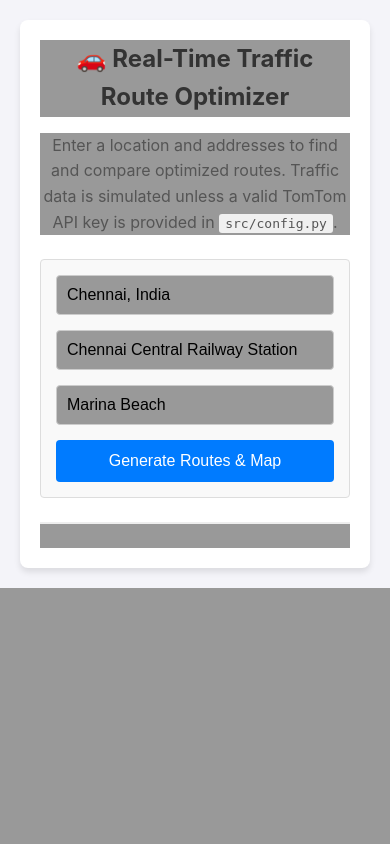
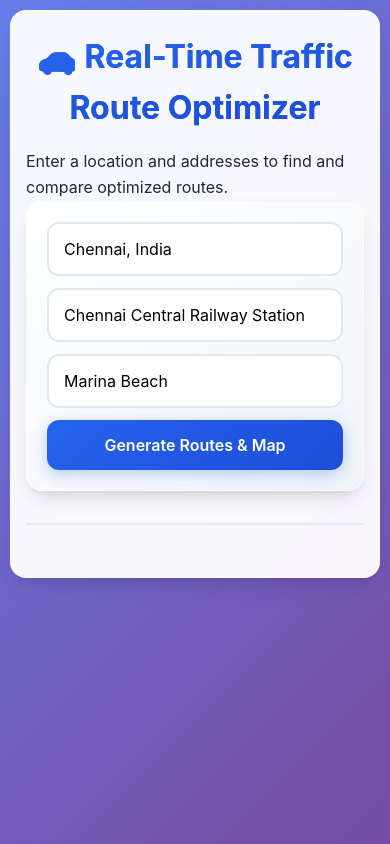
Before and after one commit to Kira6258/traffic-route-optimizer, a Flask app: page / in a window 390 px wide. Run offline with Flask 3, Linux system fonts and the light colour scheme.

Commit message:
feat: update project structure and modern CSS design

```diff
--- /dev/null
+++ b/src/static/css/style.css
@@ -0,0 +1,368 @@
+* {
+    box-sizing: border-box;
+    margin: 0;
+    padding: 0;
+}
+
+:root {
+    --primary: #2563eb;
+    --primary-dark: #1d4ed8;
+    --secondary: #64748b;
+    --success: #10b981;
+    --warning: #f59e0b;
+    --danger: #ef4444;
+    --light: #f8fafc;
+    --dark: #1e293b;
+    --card-shadow: 0 10px 25px -5px rgba(0, 0, 0, 0.1), 0 8px 10px -6px rgba(0, 0, 0, 0.1);
+    --hover-shadow: 0 20px 40px -10px rgba(0, 0, 0, 0.15), 0 10px 15px -8px rgba(0, 0, 0, 0.1);
+}
+
+body {
+    font-family: 'Inter', -apple-system, BlinkMacSystemFont, 'Segoe UI', Roboto, sans-serif;
+    background: linear-gradient(135deg, #667eea 0%, #764ba2 100%);
+    line-height: 1.6;
+    padding: 20px;
+    color: var(--dark);
+    min-height: 100vh;
+}
+
+.container {
+    max-width: 1200px;
+    margin: 0 auto;
+    background: rgba(255, 255, 255, 0.95);
+    backdrop-filter: blur(10px);
+    padding: 30px;
+    border-radius: 20px;
+    box-shadow: var(--card-shadow);
+    border: 1px solid rgba(255, 255, 255, 0.2);
+}
+
+/* Header Styles */
+h1 {
+    color: var(--dark);
+    text-align: center;
+    font-size: 2.5rem;
+    margin-bottom: 1rem;
+    font-weight: 700;
+    background: linear-gradient(135deg, var(--primary), var(--primary-dark));
+    -webkit-background-clip: text;
+    -webkit-text-fill-color: transparent;
+    background-clip: text;
+}
+
+h1 a {
+    text-decoration: none;
+    background: linear-gradient(135deg, var(--primary), var(--primary-dark));
+    -webkit-background-clip: text;
+    -webkit-text-fill-color: transparent;
+    background-clip: text;
+    transition: all 0.3s ease;
+}
+
+h1 a:hover {
+    transform: translateY(-2px);
+}
+
+.subtitle {
+    color: var(--secondary);
+    text-align: center;
+    margin-bottom: 2rem;
+    font-size: 1.1rem;
+    line-height: 1.8;
+}
+
+/* Form Styles */
+#route-form {
+    display: grid;
+    grid-template-columns: 2fr 2fr 2fr auto;
+    gap: 15px;
+    padding: 25px;
+    border-radius: 16px;
+    background: linear-gradient(145deg, #ffffff, #f0f4f8);
+    box-shadow: var(--card-shadow);
+    margin-bottom: 30px;
+    border: 1px solid rgba(255, 255, 255, 0.5);
+}
+
+.form-group {
+    position: relative;
+}
+
+input[type="text"] {
+    padding: 15px;
+    border: 2px solid #e2e8f0;
+    border-radius: 12px;
+    font-size: 1rem;
+    width: 100%;
+    transition: all 0.3s ease;
+    background: white;
+    font-family: inherit;
+}
+
+input[type="text"]:focus {
+    outline: none;
+    border-color: var(--primary);
+    box-shadow: 0 0 0 4px rgba(37, 99, 235, 0.1);
+    transform: translateY(-2px);
+}
+
+input[type="text"]::placeholder {
+    color: #94a3b8;
+    font-weight: 400;
+}
+
+button {
+    background: linear-gradient(135deg, var(--primary), var(--primary-dark));
+    color: white;
+    padding: 15px 25px;
+    border: none;
+    border-radius: 12px;
+    font-size: 1rem;
+    font-weight: 600;
+    cursor: pointer;
+    transition: all 0.3s ease;
+    font-family: inherit;
+    box-shadow: 0 4px 15px rgba(37, 99, 235, 0.3);
+}
+
+button:hover {
+    transform: translateY(-3px);
+    box-shadow: 0 8px 25px rgba(37, 99, 235, 0.4);
+}
+
+button:active {
+    transform: translateY(-1px);
+}
+
+button:disabled {
+    background: #cbd5e1;
+    transform: none;
+    box-shadow: none;
+    cursor: not-allowed;
+}
+
+/* Error Message */
+.error {
+    color: var(--danger);
+    font-weight: 600;
+    text-align: center;
+    margin: 1rem 0;
+    padding: 12px;
+    background: rgba(239, 68, 68, 0.1);
+    border-radius: 10px;
+    border-left: 4px solid var(--danger);
+    animation: slideIn 0.3s ease-out;
+}
+
+.hidden {
+    display: none;
+}
+
+/* Output Section */
+.output-section {
+    margin-top: 2rem;
+    padding-top: 2rem;
+    border-top: 2px solid rgba(226, 232, 240, 0.8);
+}
+
+h2 {
+    color: var(--dark);
+    font-size: 1.8rem;
+    margin-bottom: 1.5rem;
+    font-weight: 600;
+    text-align: center;
+}
+
+/* Route Cards */
+.route-info {
+    display: grid;
+    grid-template-columns: repeat(auto-fit, minmax(280px, 1fr));
+    gap: 20px;
+    margin-bottom: 30px;
+}
+
+.route-card {
+    background: linear-gradient(145deg, #ffffff, #f8fafc);
+    border: 1px solid rgba(255, 255, 255, 0.8);
+    border-radius: 16px;
+    padding: 25px;
+    box-shadow: var(--card-shadow);
+    transition: all 0.3s ease;
+    position: relative;
+    overflow: hidden;
+}
+
+.route-card::before {
+    content: '';
+    position: absolute;
+    top: 0;
+    left: 0;
+    right: 0;
+    height: 4px;
+    background: linear-gradient(90deg, var(--primary), var(--success));
+}
+
+.route-card:hover {
+    transform: translateY(-8px);
+    box-shadow: var(--hover-shadow);
+}
+
+.route-card:nth-child(1)::before { background: linear-gradient(90deg, #3b82f6, #8b5cf6); }
+.route-card:nth-child(2)::before { background: linear-gradient(90deg, #ef4444, #f97316); }
+.route-card:nth-child(3)::before { background: linear-gradient(90deg, #10b981, #06b6d4); }
+.route-card:nth-child(4)::before { background: linear-gradient(90deg, #f59e0b, #eab308); }
+
+.route-card h3 {
+    color: var(--dark);
+    font-size: 1.3rem;
+    margin-bottom: 1rem;
+    font-weight: 600;
+}
+
+.route-card p {
+    color: var(--secondary);
+    margin: 0.8rem 0;
+    text-align: left;
+    font-size: 0.95rem;
+}
+
+.route-card strong {
+    color: var(--dark);
+    font-weight: 600;
+}
+
+/* Map Output */
+#map-output {
+    margin-top: 1.5rem;
+    background: white;
+    border-radius: 16px;
+    padding: 0;
+    border: 1px solid #e2e8f0;
+    box-shadow: var(--card-shadow);
+    overflow: hidden;
+}
+
+/* Code Styling */
+code {
+    background: rgba(37, 99, 235, 0.1);
+    color: var(--primary-dark);
+    padding: 4px 8px;
+    border-radius: 6px;
+    font-family: 'Monaco', 'Consolas', monospace;
+    font-size: 0.9em;
+    font-weight: 500;
+}
+
+/* Form Validation */
+.border-red-500 {
+    border-color: var(--danger) !important;
+    box-shadow: 0 0 0 4px rgba(239, 68, 68, 0.1) !important;
+}
+
+/* Animations */
+@keyframes slideIn {
+    from {
+        opacity: 0;
+        transform: translateY(-10px);
+    }
+    to {
+        opacity: 1;
+        transform: translateY(0);
+    }
+}
+
+@keyframes fadeIn {
+    from { opacity: 0; }
+    to { opacity: 1; }
+}
+
+/* Responsive Design */
+@media (max-width: 1024px) {
+    .container {
+        padding: 20px;
+    }
+
+    #route-form {
+        grid-template-columns: 1fr 1fr;
+        gap: 12px;
+    }
+
+    button {
+        grid-column: 1 / -1;
+    }
+}
+
+@media (max-width: 768px) {
+    body {
+        padding: 10px;
+    }
+
+    .container {
+        padding: 20px 15px;
+        border-radius: 16px;
+    }
+
+    h1 {
+        font-size: 2rem;
+    }
+
+    #route-form {
+        grid-template-columns: 1fr;
+        padding: 20px;
+    }
+
+    .route-info {
+        grid-template-columns: 1fr;
+    }
+
+    .route-card {
+        padding: 20px;
+    }
+
+    h2 {
+        font-size: 1.5rem;
+    }
+}
+
+/* Loading State */
+.loading {
+    opacity: 0.7;
+    pointer-events: none;
+}
+
+.loading::after {
+    content: '';
+    position: absolute;
+    top: 50%;
+    left: 50%;
+    width: 20px;
+    height: 20px;
+    border: 2px solid transparent;
+    border-top: 2px solid var(--primary);
+    border-radius: 50%;
+    animation: spin 1s linear infinite;
+}
+
+@keyframes spin {
+    0% { transform: translate(-50%, -50%) rotate(0deg); }
+    100% { transform: translate(-50%, -50%) rotate(360deg); }
+}
+
+/* Custom Scrollbar */
+::-webkit-scrollbar {
+    width: 8px;
+}
+
+::-webkit-scrollbar-track {
+    background: #f1f5f9;
+    border-radius: 10px;
+}
+
+::-webkit-scrollbar-thumb {
+    background: linear-gradient(135deg, var(--primary), var(--primary-dark));
+    border-radius: 10px;
+}
+
+::-webkit-scrollbar-thumb:hover {
+    background: linear-gradient(135deg, var(--primary-dark), #3730a3);
+}
--- a/static/css/style.css
+++ /dev/null
@@ -1,182 +0,0 @@
-
-* {
-    box-sizing: border-box;
-    margin: 0;
-    padding: 0;
-    background-color: #999;
-}
-
-body {
-    font-family: -apple-system, BlinkMacSystemFont, 'Segoe UI', Roboto, sans-serif;
-    background-color: #f4f4f9;
-    line-height: 1.6;
-    padding: 20px;
-}
-
-.container {
-    max-width: 1200px;
-    margin: 0 auto;
-    background-color: #fff;
-    padding: 20px;
-    border-radius: 8px;
-    box-shadow: 0 4px 6px rgba(0, 0, 0, 0.1);
-}
-
-h1 {
-    color: #333;
-    text-align: center;
-    font-size: 2rem;
-    margin-bottom: 1rem;
-}
-
-p {
-    color: #555;
-    text-align: center;
-    margin-bottom: 1.5rem;
-}
-
-code {
-    background-color: #f0f0f0;
-    padding: 2px 6px;
-    border-radius: 3px;
-}
-
-/* Form styles */
-#route-form {
-    display: grid;
-    grid-template-columns: 2fr 2fr 2fr auto;
-    gap: 15px;
-    padding: 15px;
-    border: 1px solid #ddd;
-    border-radius: 4px;
-    background-color: #f9f9f9;
-}
-
-input[type="text"] {
-    padding: 10px;
-    border: 1px solid #ccc;
-    border-radius: 4px;
-    font-size: 1rem;
-    width: 100%;
-    transition: border-color 0.3s, box-shadow 0.3s;
-}
-
-input[type="text"]:focus {
-    outline: none;
-    border-color: #007bff;
-    box-shadow: 0 0 0 3px rgba(0, 123, 255, 0.2);
-}
-
-input[type="text"]::placeholder {
-    color: #999;
-}
-
-input[type="text"]:focus::placeholder {
-    color: transparent;
-}
-
-button {
-    background-color: #007bff;
-    color: #fff;
-    padding: 10px 20px;
-    border: none;
-    border-radius: 4px;
-    font-size: 1rem;
-    cursor: pointer;
-    transition: background-color 0.3s;
-}
-
-button:hover {
-    background-color: #0056b3;
-}
-
-button:disabled {
-    background-color: #cccccc;
-    cursor: not-allowed;
-}
-
-/* Error message */
-.error {
-    color: #dc3545;
-    font-weight: bold;
-    text-align: center;
-    margin-top: 0.5rem;
-    animation: fadeIn 0.3s ease-in;
-}
-
-.hidden {
-    display: none;
-}
-
-/* Output section */
-.output-section {
-    margin-top: 1.5rem;
-    padding-top: 1.5rem;
-    border-top: 2px solid #eee;
-}
-
-h2 {
-    color: #333;
-    font-size: 1.5rem;
-    margin-bottom: 1rem;
-}
-
-.route-info {
-    display: grid;
-    grid-template-columns: repeat(auto-fit, minmax(200px, 1fr));
-    gap: 15px;
-}
-
-.route-card {
-    background-color: #fff;
-    border: 1px solid #ccc;
-    border-radius: 6px;
-    padding: 15px;
-    box-shadow: 0 2px 4px rgba(0, 0, 0, 0.05);
-    transition: transform 0.2s ease-in-out, box-shadow 0.2s ease-in-out;
-}
-
-.route-card:hover {
-    transform: translateY(-4px);
-    box-shadow: 0 4px 12px rgba(0, 0, 0, 0.1);
-}
-
-.route-card h3 {
-    color: #007bff;
-    font-size: 1.2rem;
-    margin-bottom: 0.5rem;
-}
-
-.route-card p {
-    color: #555;
-    margin: 0.3rem 0;
-    text-align: left;
-}
-
-#map-output {
-    margin-top: 1rem;
-}
-
-/* Responsive design */
-@media (max-width: 768px) {
-    #route-form {
-        grid-template-columns: 1fr;
-    }
-
-    h1 {
-        font-size: 1.5rem;
-    }
-
-    h2 {
-        font-size: 1.2rem;
-    }
-
-    button {
-        padding: 12px;
-    }
-}
-
-@keyframes fadeIn {
-    from { opacity: 0; }
-    to { opacity: 1; }
-}
--- a/templates/index.html
+++ b/templates/index.html
@@ -6,10 +6,11 @@
     <title>Traffic Route Optimizer</title>
     <link rel="stylesheet" href="{{ url_for('static', filename='css/style.css')}}">
 </head>
+
 <body>
     <div class="container">
         <h1><a href="/" style="text-decoration: none; color: inherit;">🚗 Real-Time Traffic Route Optimizer</a></h1>
-        <p>Enter a location and addresses to find and compare optimized routes. Traffic data is simulated unless a valid TomTom API key is provided in <code>src/config.py</code>.</p>
+        <p>Enter a location and addresses to find and compare optimized routes.</p>
 
         <form id="route-form" method="POST" action="/">
             <input type="text" name="place_name" id="place_name" placeholder="Location (e.g., Chennai, India)" value="{{ place_name }}" required>
```
Also changed, not shown: src/interface.py (+7 -6 lines), src/static/js/script.js (renamed from static/js/script.js), 1 other file.
